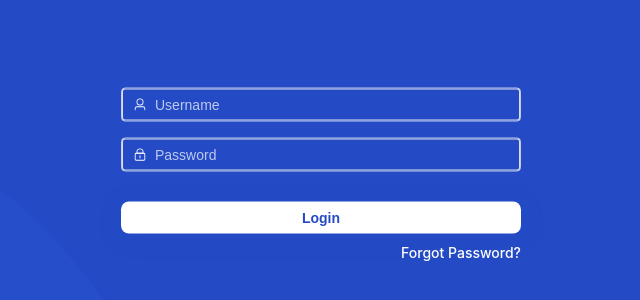
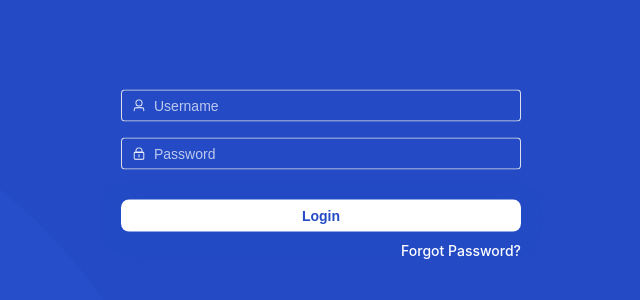
Before and after one commit to cianamagtipon/Registration-Activity, a Vue app: page / in a window 1280 px wide. Shown: the part 226-526 px from the top of the page, without its empty margins (319-959 px from the left). Built offline with nearby package versions, Linux system fonts and the light colour scheme.

Commit message:
Minor UI changes

```diff
--- a/src/components/TheLogin.vue
+++ b/src/components/TheLogin.vue
@@ -141,7 +141,6 @@ const forgetPassword = () => {
 /* INPUT (BASE) */
 ::v-deep(.el-input__wrapper) {
   background-color: transparent !important;
-  border: 0.5px solid rgba(255, 255, 255, 0.7);
   transition:
     border 0.2s ease,
     box-shadow 0.2s ease;
```
